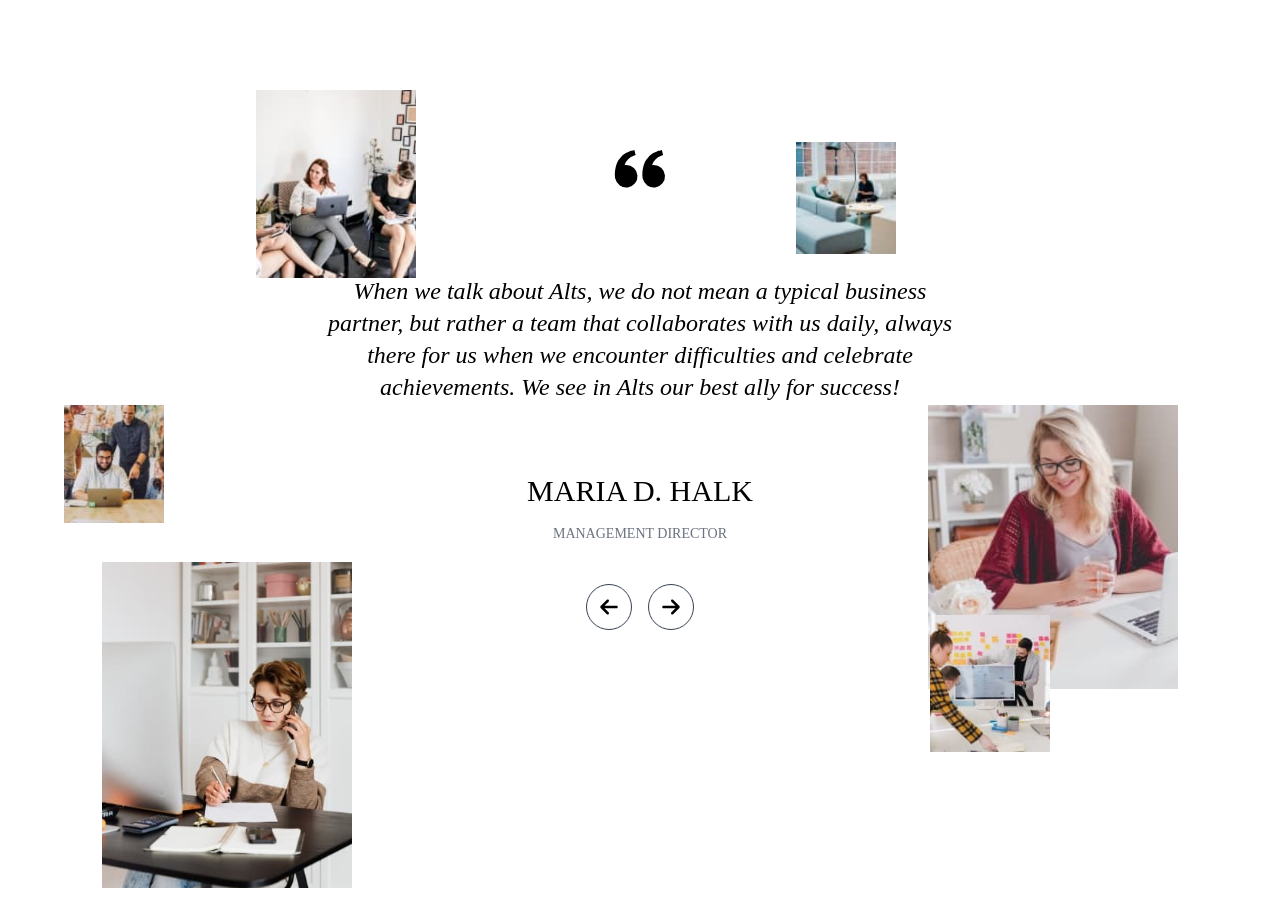
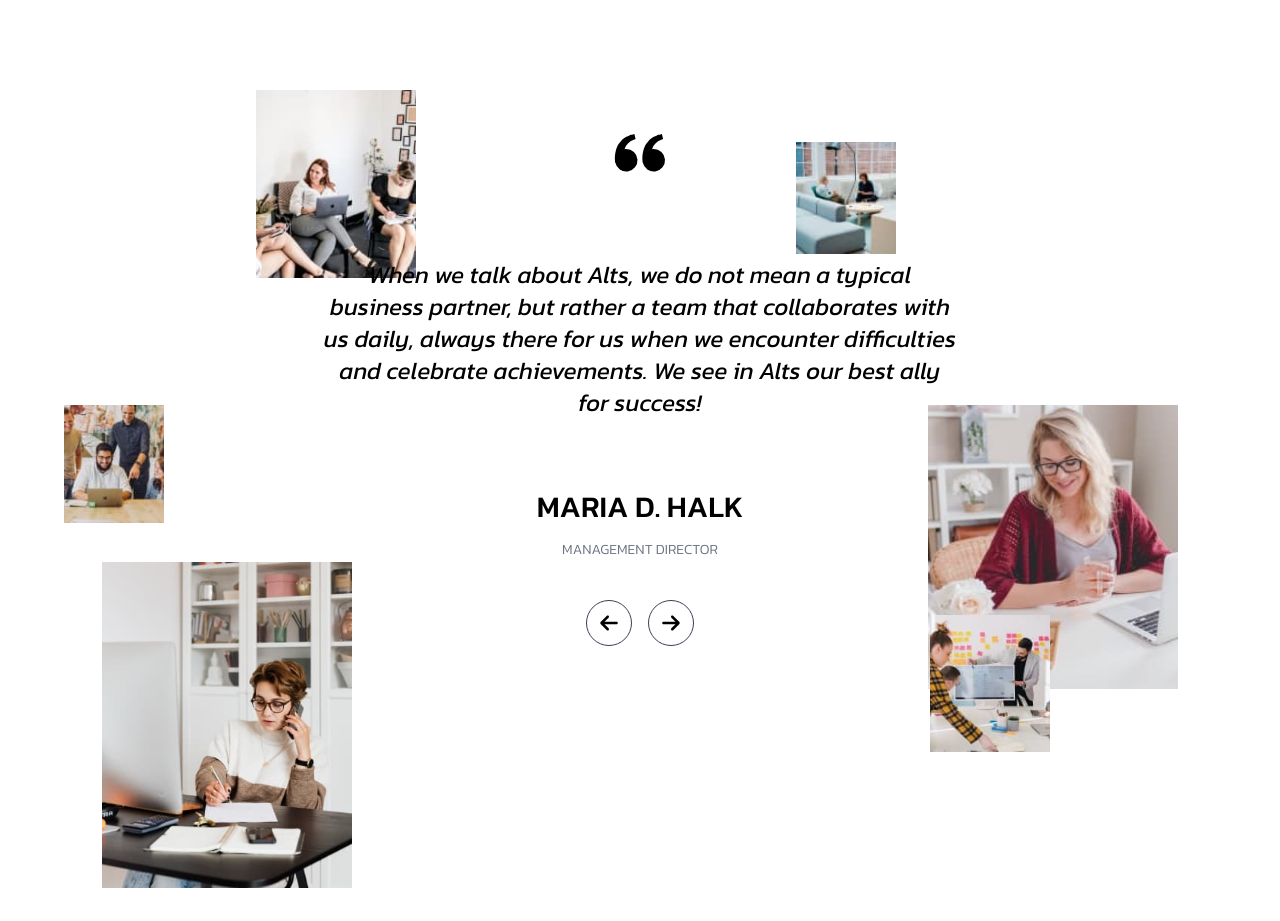
Before and after one commit to spsujoy007/Digital-Marketing-TASK, a Next.js app: page / in a window 1280 px wide. Shown: the part 5400-6321 px from the top of the page. Built offline with nearby package versions, Linux system fonts and the light colour scheme; what @ant-design/nextjs-registry would draw is missing.

Commit message:
change font

```diff
--- a/src/app/globals.css
+++ b/src/app/globals.css
@@ -1,8 +1,8 @@
 /* styles/globals.css */
+@import url('https://fonts.googleapis.com/css2?family=Kanit:ital,wght@0,100;0,200;0,300;0,400;0,500;0,600;0,700;0,800;0,900;1,100;1,200;1,300;1,400;1,500;1,600;1,700;1,800;1,900&display=swap');
 @tailwind base;
 @tailwind components;
 @tailwind utilities;
-@import url('https://fonts.googleapis.com/css2?family=Kanit:ital,wght@0,100;0,200;0,300;0,400;0,500;0,600;0,700;0,800;0,900;1,100;1,200;1,300;1,400;1,500;1,600;1,700;1,800;1,900&display=swap');
 
 
 body{
```
